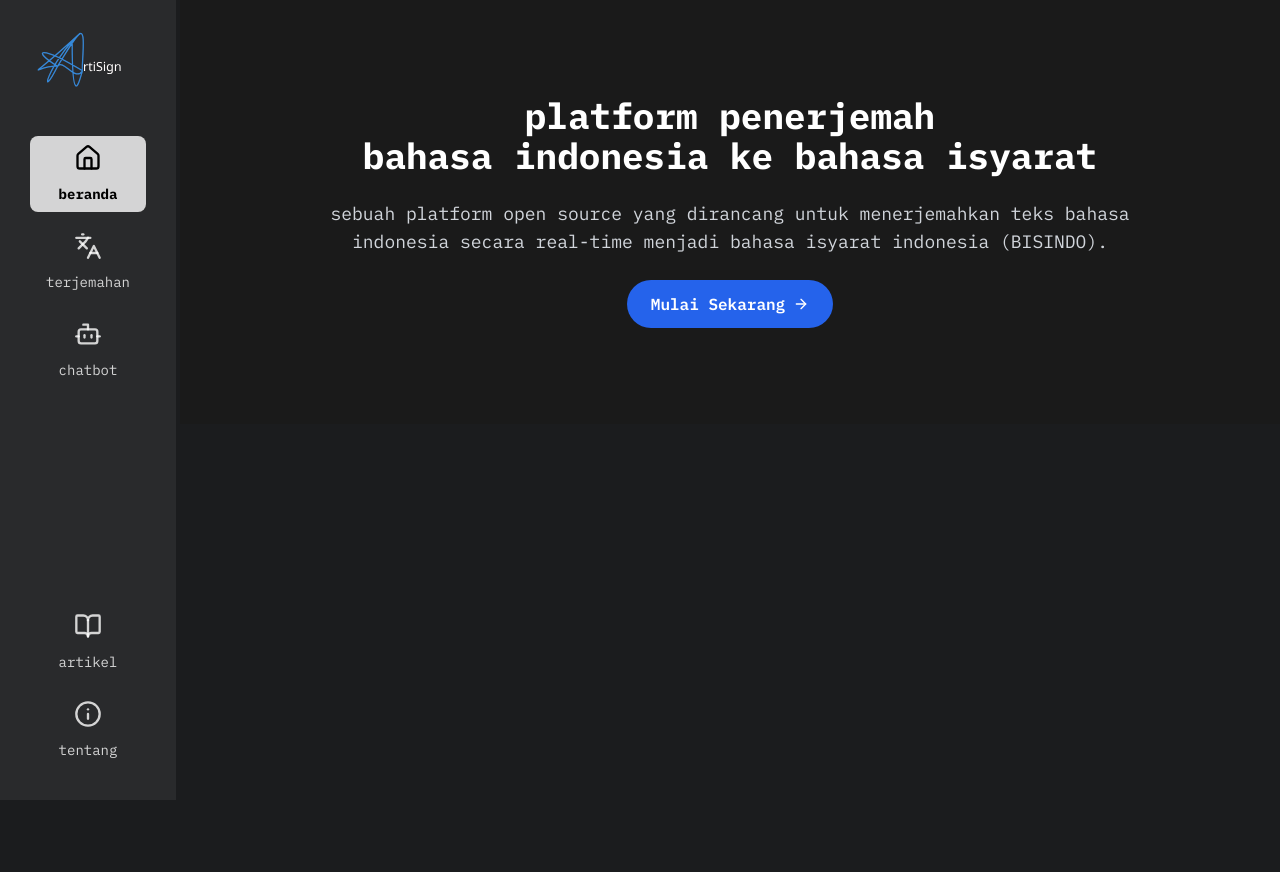
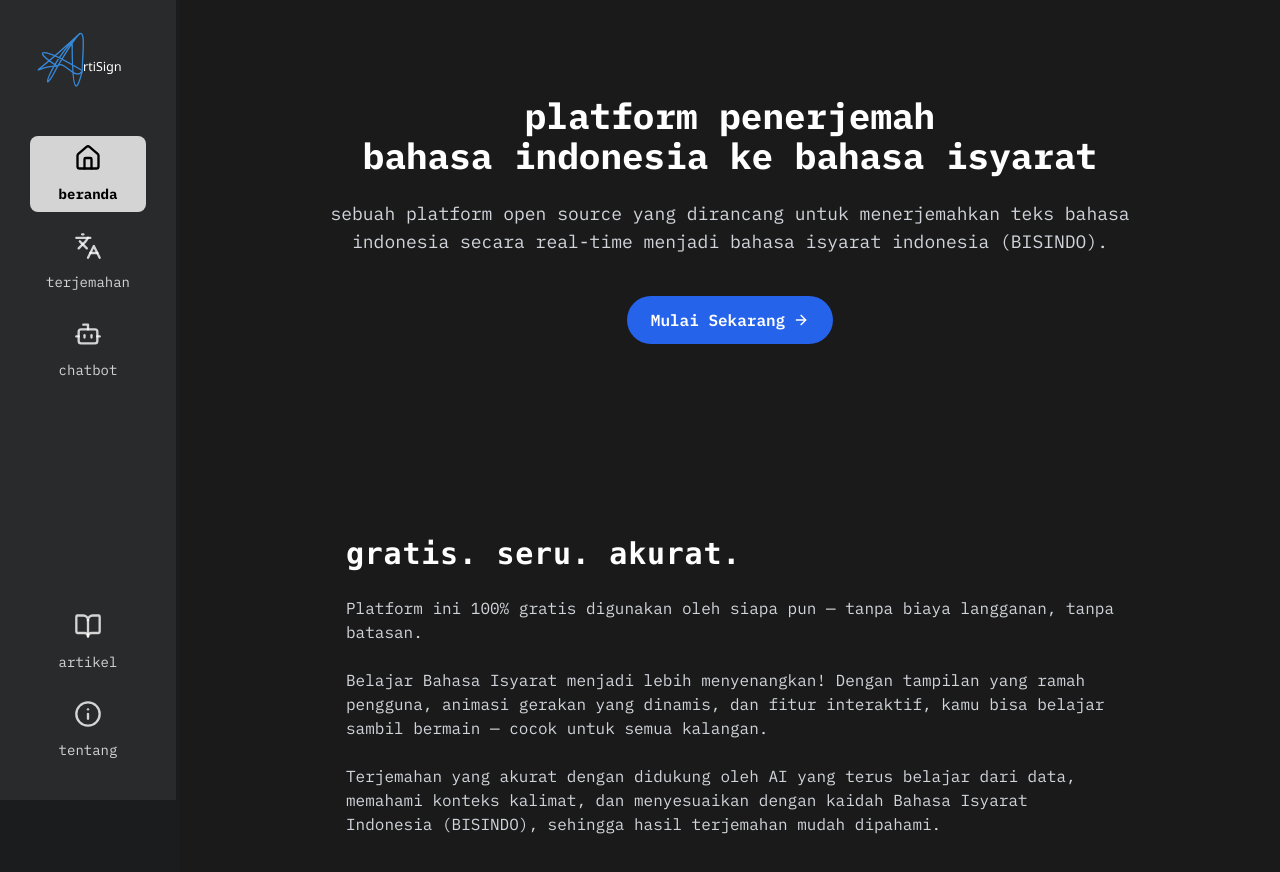
Before and after one commit to shaflykhalifap/ArtiSign, a React app: page / in a window 1280 px wide. Shown: the top 872 px of the page. Before the commit the page ends 800 px from the top, so only its background shows below. Built offline with nearby package versions, Linux system fonts and the light colour scheme.

Commit message:
dev: create highlight-section component & fixing the container

```diff
--- a/src/App.tsx
+++ b/src/App.tsx
@@ -1,10 +1,10 @@
-import Beranda from "./pages/Beranda";
+import Home from "./pages/Home";
 
 const App = () => {
   return (
     <div>
       <div>
-        <Beranda></Beranda>
+        <Home></Home>
       </div>
     </div>
   );
--- /dev/null
+++ b/src/components/Container.tsx
@@ -0,0 +1,16 @@
+type ContainerProps = {
+  children: React.ReactNode;
+  className?: string;
+};
+
+const Container: React.FC<ContainerProps> = ({ children, className = "" }) => {
+  return (
+    <div
+      className={`px-6 md:px-12 lg:px-20 max-w-screen-xl mx-auto ${className}`}
+    >
+      {children}
+    </div>
+  );
+};
+
+export default Container;
--- a/src/components/HeroSection.tsx
+++ b/src/components/HeroSection.tsx
@@ -1,27 +1,28 @@
+import Container from "./Container";
 import { ArrowRight } from "lucide-react";
 
 const HeroSection: React.FC = () => {
   return (
     <section className="px-6 py-16 md:py-24 bg-[#1a1a1a] text-white text-center">
-      <div className="max-w-4xl mx-auto space-y-6">
-        <h1 className="text-3xl md:text-4xl font-bold leading-snug">
+      <Container>
+        <h1 className="text-3xl md:text-4xl font-bold leading-snug mb-6">
           platform penerjemah <br />
           bahasa indonesia ke bahasa isyarat
         </h1>
 
-        <p className="text-gray-300 text-base md:text-lg">
+        <p className="text-gray-300 text-base md:text-lg mb-10">
           sebuah platform open source yang dirancang untuk menerjemahkan teks
           bahasa indonesia secara real-time menjadi bahasa isyarat indonesia
           (BISINDO).
         </p>
 
-        <div className="flex justify-center">
+        <div className="flex justify-center mt-8">
           <button className="bg-blue-600 hover:bg-blue-700 text-white font-semibold px-6 py-3 rounded-full inline-flex items-center transition">
             Mulai Sekarang
             <ArrowRight className="ml-2 w-4 h-4" />
           </button>
         </div>
-      </div>
+      </Container>
     </section>
   );
 };
--- a/src/components/HighlightSection.tsx
+++ b/src/components/HighlightSection.tsx
@@ -0,0 +1,36 @@
+import Container from "./Container";
+
+const HighlightSection = () => {
+  return (
+    <section className="px-6 py-16 md:py-24 bg-[#1a1a1a] text-white text-left">
+      <Container>
+        <div className="max-w-3xl mx-auto space-y-6">
+          <h2 className="text-2xl md:text-3xl font-bold tracking-wide font-mono">
+            gratis. seru. akurat.
+          </h2>
+
+          <p className="text-gray-300">
+            Platform ini 100% gratis digunakan oleh siapa pun — tanpa biaya
+            langganan, tanpa batasan.
+          </p>
+
+          <p className="text-gray-300">
+            Belajar Bahasa Isyarat menjadi lebih menyenangkan! Dengan tampilan
+            yang ramah pengguna, animasi gerakan yang dinamis, dan fitur
+            interaktif, kamu bisa belajar sambil bermain — cocok untuk semua
+            kalangan.
+          </p>
+
+          <p className="text-gray-300">
+            Terjemahan yang akurat dengan didukung oleh AI yang terus belajar
+            dari data, memahami konteks kalimat, dan menyesuaikan dengan kaidah
+            Bahasa Isyarat Indonesia (BISINDO), sehingga hasil terjemahan mudah
+            dipahami.
+          </p>
+        </div>
+      </Container>
+    </section>
+  );
+};
+
+export default HighlightSection;
--- a/src/pages/Beranda.tsx
+++ b/src/pages/Home.tsx
@@ -1,7 +1,8 @@
 import Sidebar from "../components/Sidebar";
 import HeroSection from "../components/HeroSection";
+import HighlightSection from "../components/HighlightSection";
 
-const Beranda = () => {
+const Home = () => {
   return (
     <div className="flex">
       <div className="fixed top-0 left-0 h-full">
@@ -10,9 +11,10 @@ const Beranda = () => {
 
       <div className="flex-1 ml-[180px]">
         <HeroSection />
+        <HighlightSection />
       </div>
     </div>
   );
 };
 
-export default Beranda;
+export default Home;
```
